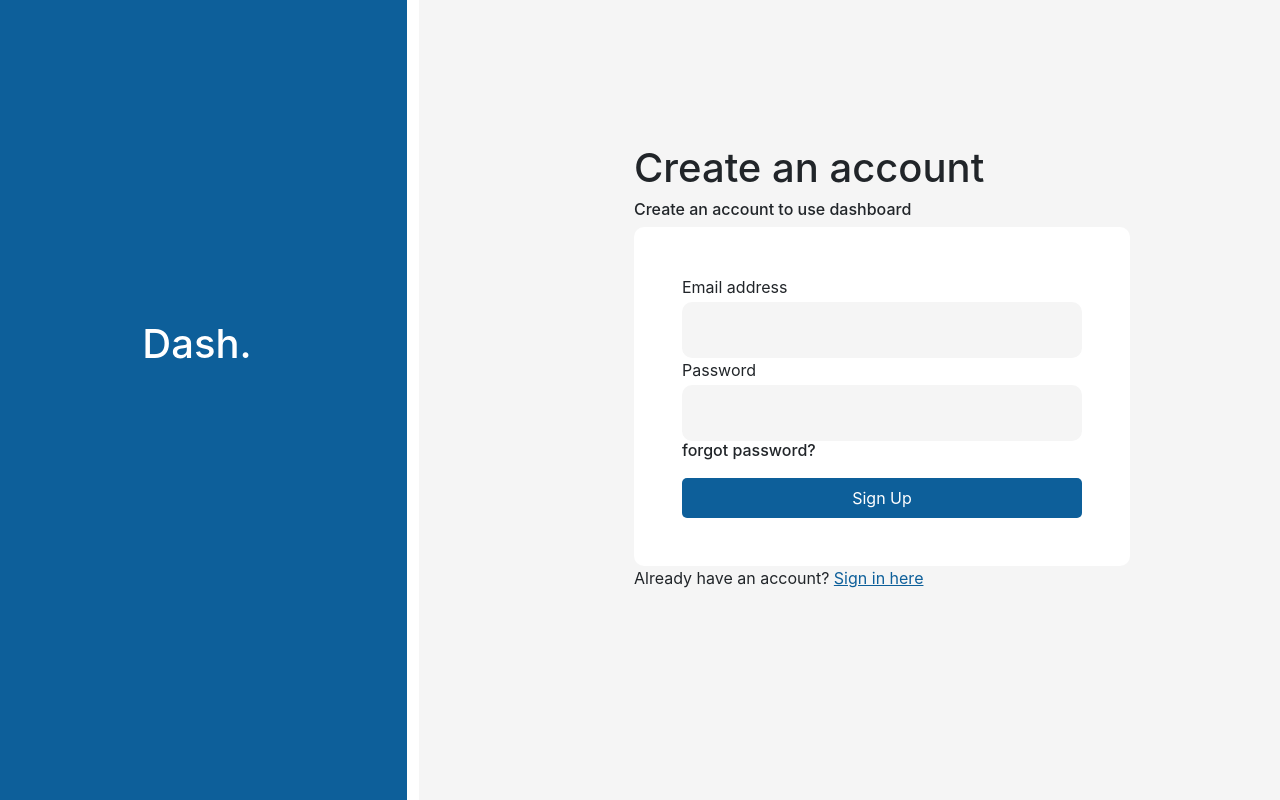
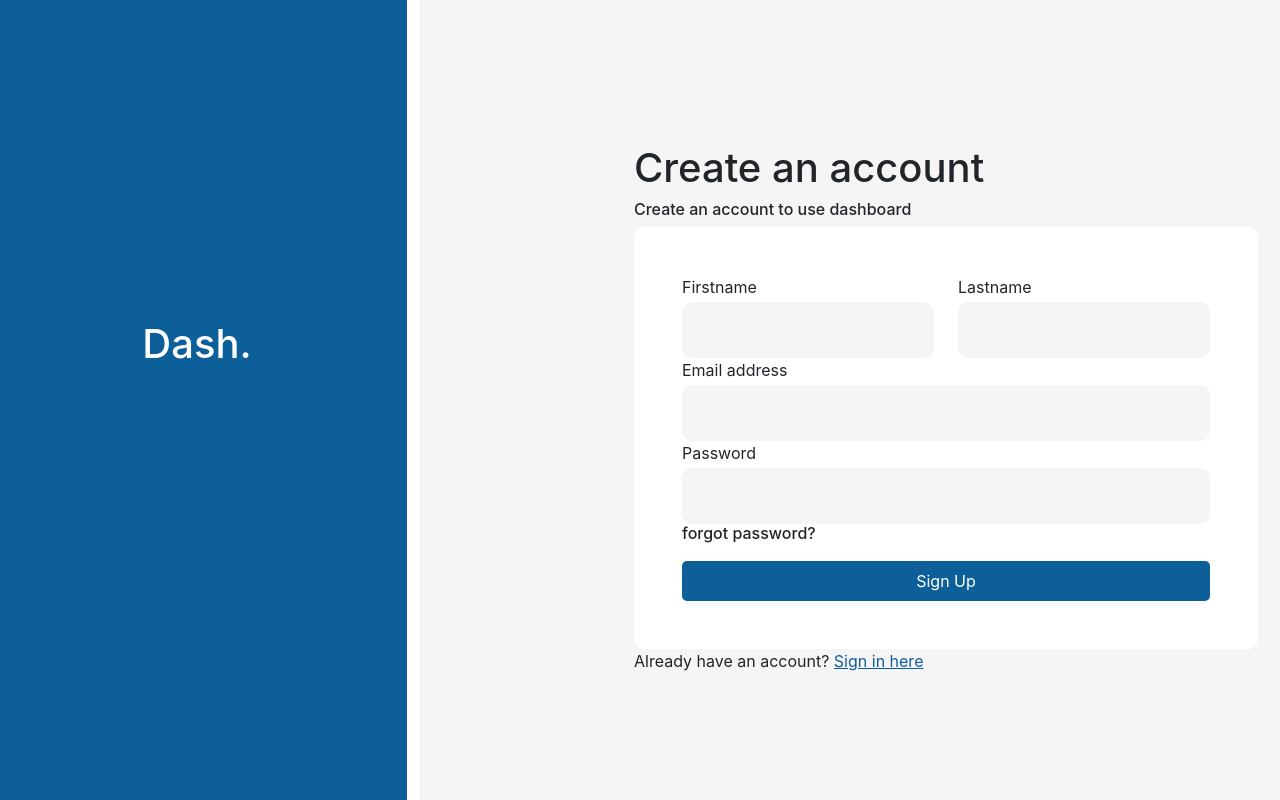
Before and after one commit to jayeshpatil594/dash, a React (Create React App) app: page /dash/signup in a window 1280 px wide. Built offline with nearby package versions, Linux system fonts and the light colour scheme.

Commit message:
add firstName and lastName inputs on signup page

```diff
--- a/src/containers/Signup/Signup.jsx
+++ b/src/containers/Signup/Signup.jsx
@@ -3,39 +3,85 @@ import useAuth from "../../hooks/useAuth";
 import { useState } from "react";
 import { useNavigate } from "react-router-dom";
 import Dash from "../../components/Dash";
-import { CenteredDiv, FormContainer, Input, SignupButton } from "./Signup.styles";
+import {
+  CenteredDiv,
+  FormContainer,
+  Input,
+  SignupButton,
+} from "./Signup.styles";
 
 const Signup = () => {
-  const { login } = useAuth();
+  const { signup } = useAuth();
   const [email, setEmail] = useState("");
   const [password, setPassword] = useState("");
+  const [name, setName] = useState({
+    firstName: "",
+    lastName: "",
+  });
   const navigate = useNavigate();
 
   const handleSubmit = (e) => {
-    console.log("sds");
     e.preventDefault();
-    login(email, password);
+    signup(name.firstName, name.lastName, email, password);
     navigate("/");
   };
 
   return (
     <>
-      <div className="row" style={{  marginRight: "0px", height: "100vh", paddingRight: "0px" }}>
+      <div
+        className="row"
+        style={{ marginRight: "0px", height: "100vh", paddingRight: "0px" }}
+      >
         <div className="col-md-4">
           <Dash />
         </div>
         <div
           className="col-md-8"
-          style={{ background: "#F5F5F5", position: 'relative', paddingLeft: "0px" }}
+          style={{
+            background: "#F5F5F5",
+            position: "relative",
+            paddingLeft: "0px",
+          }}
         >
           <CenteredDiv>
             <h1>Create an account</h1>
             <h6>Create an account to use dashboard</h6>
             <form onSubmit={handleSubmit}>
               <FormContainer>
+                <div className="row">
+                  <div className="col-md-6">
+                    <label htmlFor="firstname">
+                      Firstname
                       <div>
-                  <label htmlFor="email">
-                    Email address
+                        <Input
+                          value={name.firstName}
+                          id="firstname"
+                          name="firstname"
+                          onChange={(e) => {
+                            setName({ ...name, firstName: e.target.value });
+                          }}
+                        />
+                      </div>
+                    </label>
+                  </div>
+                  <div className="col-md-6">
+                    <label htmlFor="lastname">
+                      Lastname
+                      <div>
+                        <Input
+                          value={name.lastName}
+                          id="lastname"
+                          name="lastname"
+                          onChange={(e) => {
+                            setName({ ...name, lastName: e.target.value });
+                          }}
+                        />
+                      </div>
+                    </label>
+                  </div>
+                </div>
+                <div>
+                  <label htmlFor="email">Email address</label>
                   <div>
                     <Input
                       value={email}
@@ -47,11 +93,9 @@ const Signup = () => {
                       type="email"
                     />
                   </div>
-                  </label>
                 </div>
                 <div>
-                  <label htmlFor="password">
-                    Password
+                  <label htmlFor="password">Password</label>
                   <div>
                     <Input
                       value={password}
@@ -63,7 +107,6 @@ const Signup = () => {
                       }}
                     />
                   </div>
-                  </label>
                 </div>
                 <h6>forgot password?</h6>
                 <SignupButton type="submit">Sign Up</SignupButton>
--- a/src/containers/Signup/Signup.styles.js
+++ b/src/containers/Signup/Signup.styles.js
@@ -6,6 +6,7 @@ const CenteredDiv = styled.div`
   left: 25%;
 `;
 const FormContainer = styled.div`
+  width: 100%;
   background: white;
   border-radius: 10px;
   padding: 3rem;
@@ -16,7 +17,7 @@ const Input = styled.input`
   border-radius: 10px;
   margin-top: 3px;
   border: none;
-  width: 25rem;
+  width: 100%;
   height: 3.5rem;
 `;
 
--- a/src/hooks/useAuth.jsx
+++ b/src/hooks/useAuth.jsx
@@ -10,8 +10,8 @@ export const AuthProvider = (props) => {
     setUser({email, password});
   }, [setUser])
 
-  const signup = useCallback((email, password) => {
-    setUser({email, password});
+  const signup = useCallback((firstName, lastName, email, password) => {
+    setUser({firstName, lastName, email, password});
   },[setUser])
 
   const logout = useCallback(() => {
```
Lines whose indentation alone changed are shown as unchanged.
